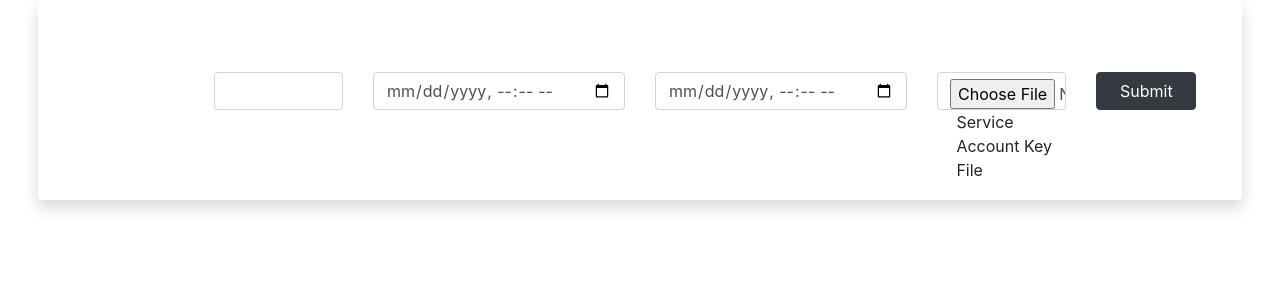
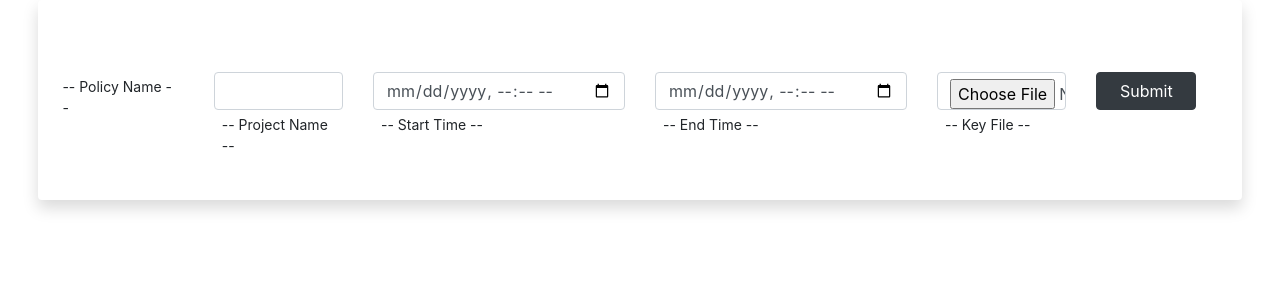
Before and after one commit to mmichel122/gcp-flask-org-policy-online-from, a Flask app: template templates/base.html in a window 1280 px wide. Shown: the part 82-382 px from the top of the page. Run offline with Flask 2, Linux system fonts and the light colour scheme; the template is opened without the code that fills it, so the values that code supplies are empty; some libraries are stand-ins or nearby versions.

Commit message:
feature/label added to bootstrap

```diff
--- a/templates/base.html
+++ b/templates/base.html
@@ -24,19 +24,23 @@
               <div class="row">
                 <div class="col">
                   {% block menu %}{% endblock %}
+                  <label class="form-control-sm" >-- Policy Name --</label>
                 </div>
                 <div class="col">
                   <input type="text" class="form-control" placeholder="{% block placeholder2 %}{% endblock %}" name="{% block n2 %}{% endblock %}">
+                  <label class="form-control-sm" >-- Project Name --</label>
                 </div>
                   <div class="col">
                   <input type="datetime-local" class="form-control" placeholder="{% block placeholder3 %}{% endblock %}" name="{% block n3 %}{% endblock %}">
+                  <label class="form-control-sm" >-- Start Time --</label>
                 </div>
                   <div class="col">
                   <input type="datetime-local" class="form-control" placeholder="{% block placeholder4 %}{% endblock %}" name="{% block n4 %}{% endblock %}">
+                  <label class="form-control-sm" >-- End Time --</label>
                 </div>
                 <div class="col">
                   <input type="file" class="form-control" placeholder="{% block placeholder5 %}{% endblock %}" name="{% block n5 %}{% endblock %}">
-                  <label style="margin-left:15%">Service Account Key File</label>
+                  <label class="form-control-sm" >-- Key File --</label>
                 </div>
                 <div class="col">
                   <button type="submit" name="submit" class="btn btn btn-dark" style="width:100px">Submit</button>
```
